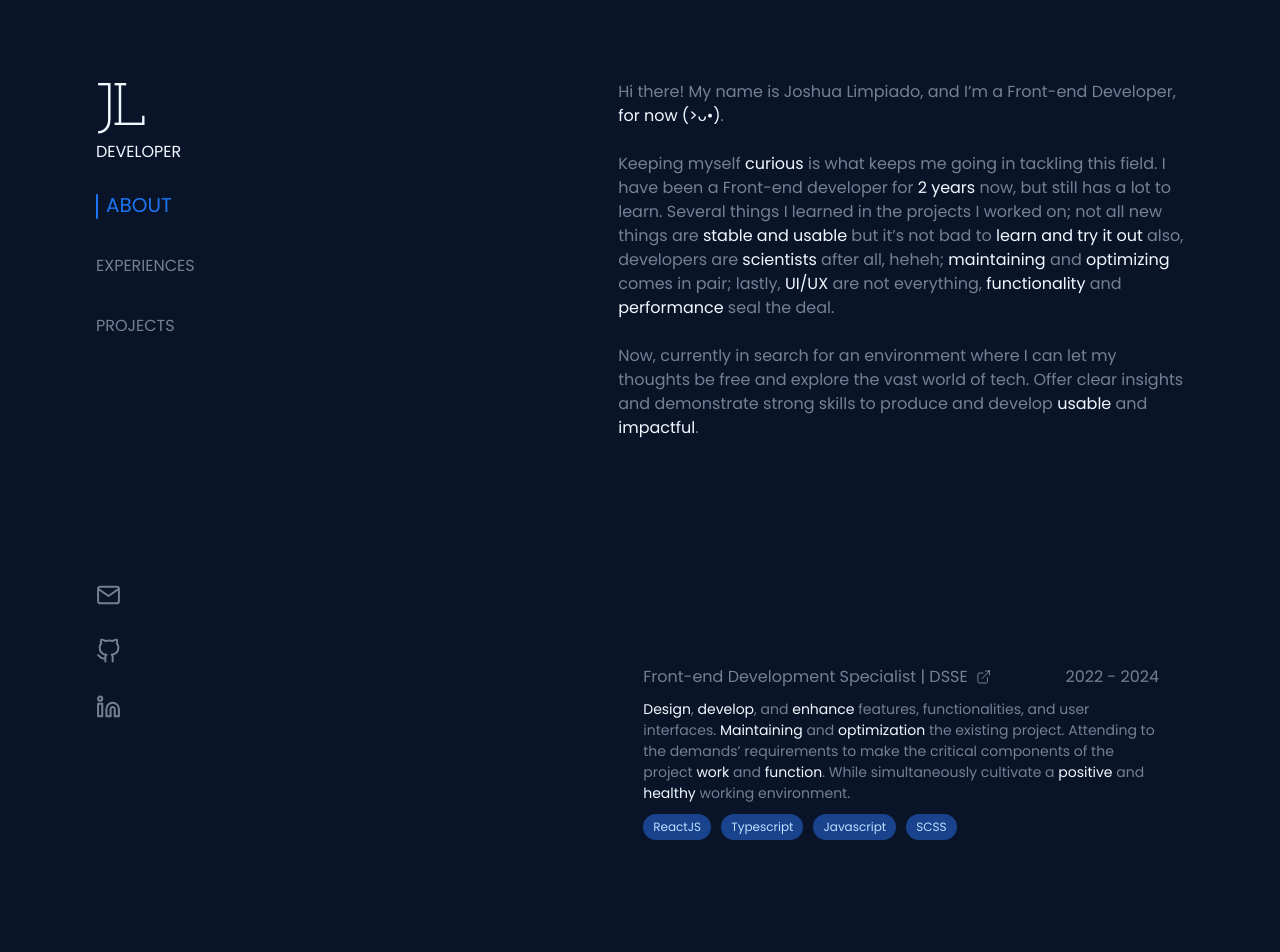
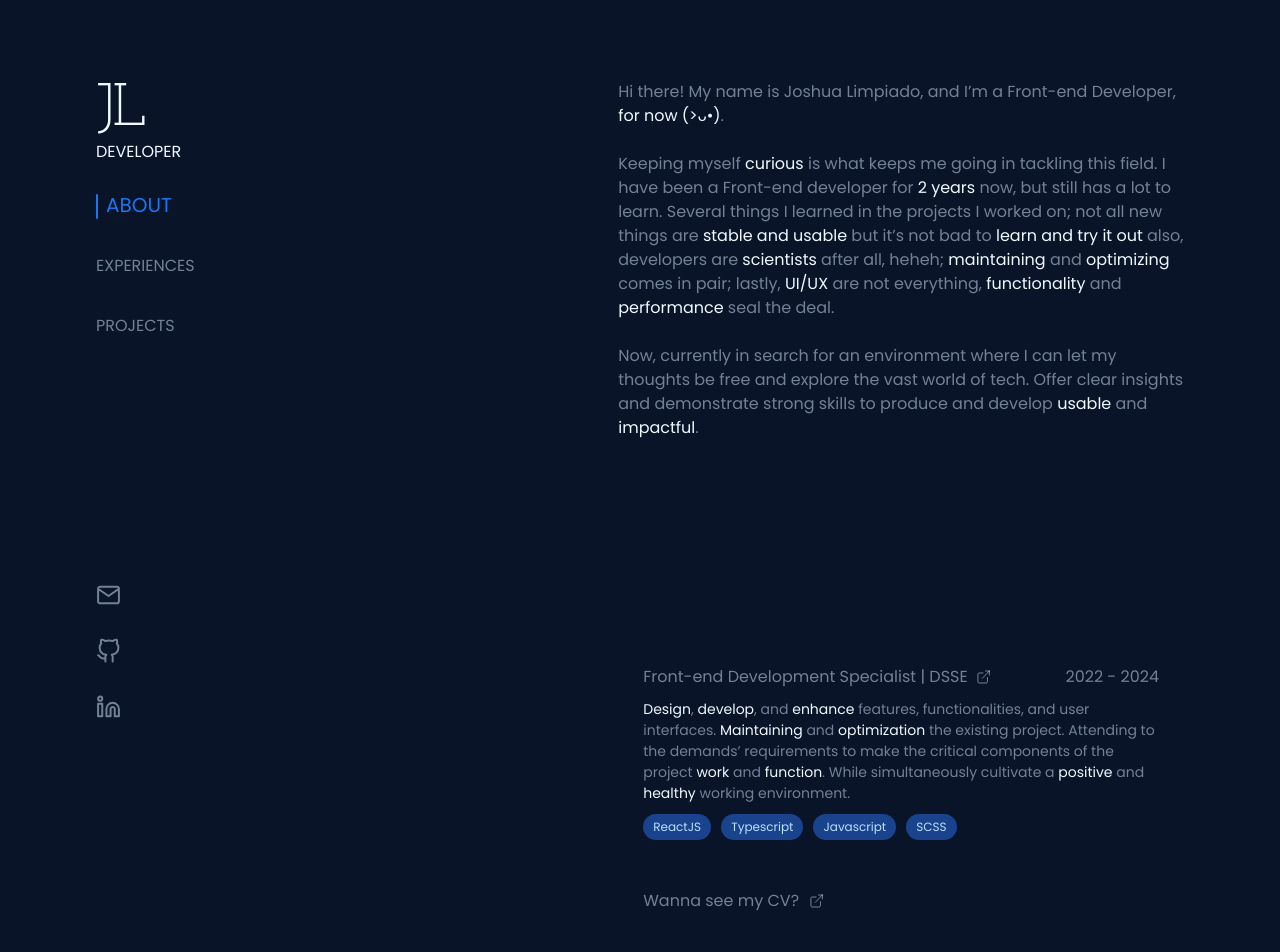
Before and after one commit to jlimpiado/jlimpiado.v1, a Next.js app: page / in a window 1280 px wide. Shown: the top 952 px of the page. Built offline with nearby package versions, Linux system fonts and the light colour scheme.

Commit message:
feat: add cv link

```diff
--- a/src/app/page.tsx
+++ b/src/app/page.tsx
@@ -11,6 +11,7 @@ import LinkedinIcon from "@/app/icons/Linkedin.svg";
 import PomoImg from '@assets/pomo.png';
 import JLImg from "@assets/jlimpiadov1.png";
 import WeatherImg from "@assets/weather-app.png";
+import ExternalLinkIcon from "@/app/icons/External_link.svg";
 
 const links = [
     {
@@ -134,6 +135,13 @@ export default function Home() {
                                 <Card key={`${idx}-${experience.title}`}{...experience} />
                             ))
                         }
+                        <a
+                            className="flex items-center gap-2.5 hover:text-midnight-800 hover:underline px-[25px] mt-[24px]"
+                            href="/jblimpiado_cv.pdf"
+                            target="_blank"
+                        >
+                            Wanna see my CV? <ExternalLinkIcon/>
+                        </a>
                     </div>
                     <div data-nav="projects" className="flex flex-col gap-5">
                         {
```
Also changed, not shown: 1 other file (tests, documents, lock files or other folders).
